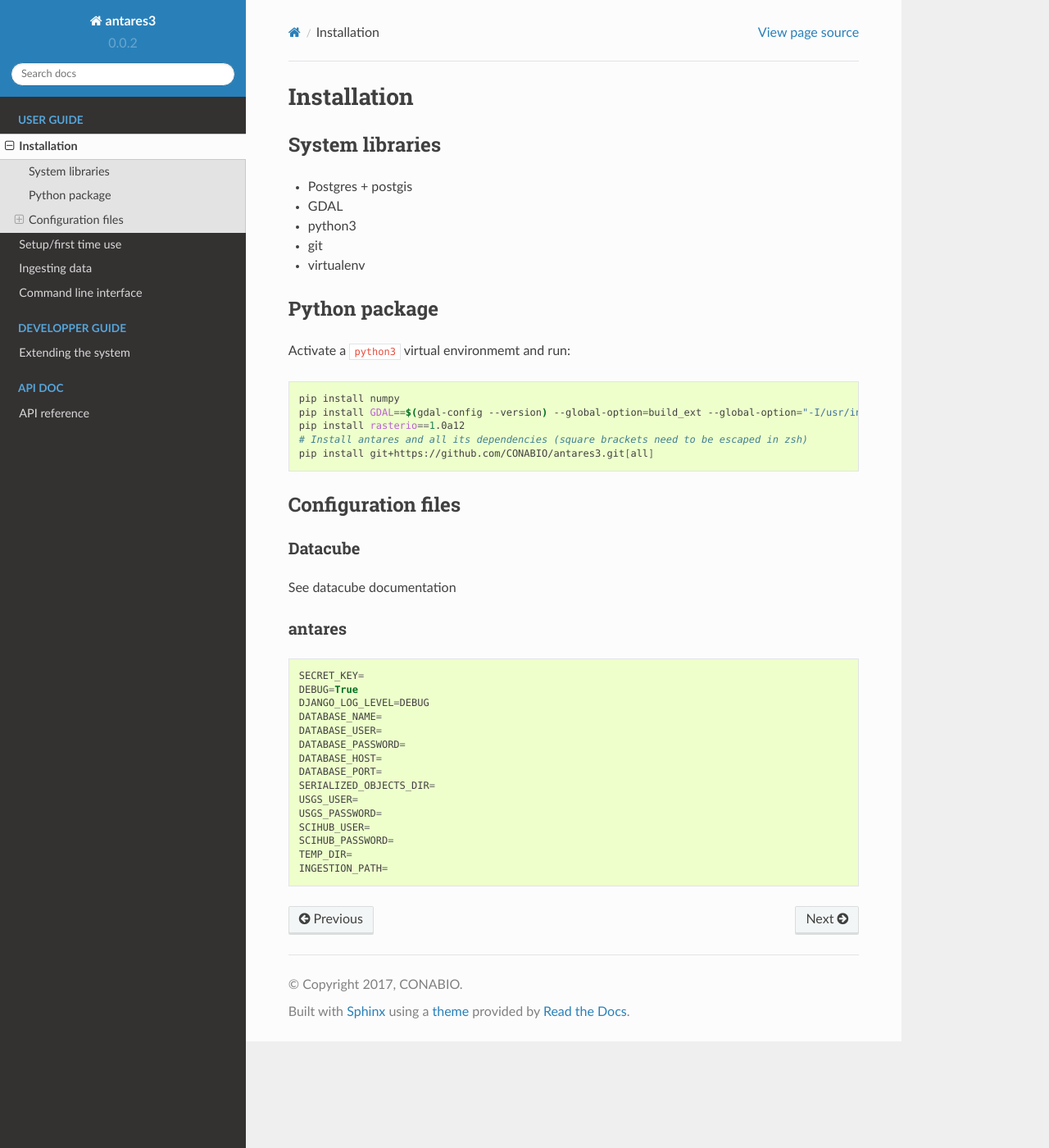
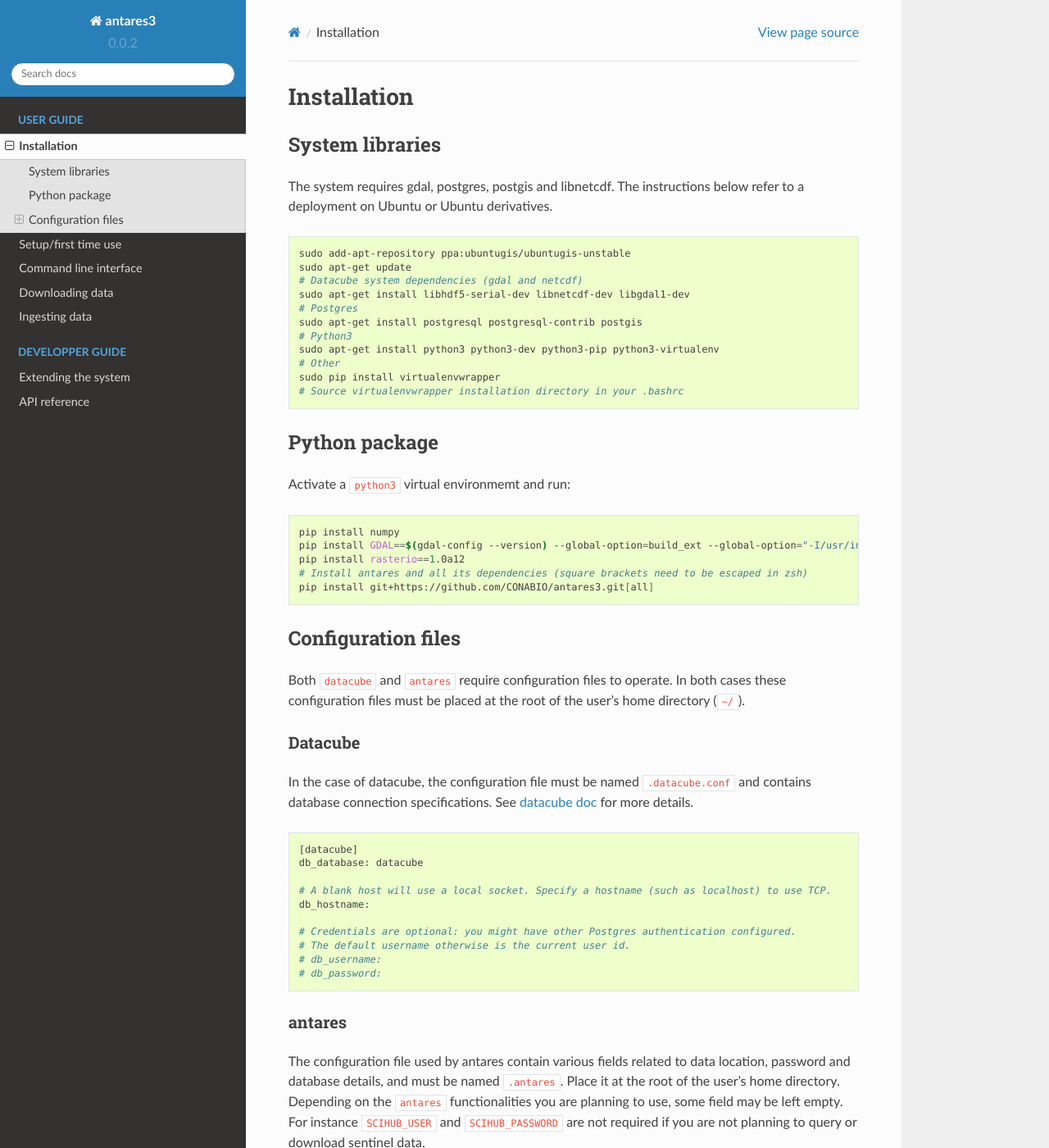
Before and after one commit to CONABIO/antares3, a Sphinx documentation site: the page built from docs/install.rst, in a window 1280 px wide and 1400 px high. Shown: the whole window at 82% size. Built offline with Sphinx 7.4.7 and the Read the Docs theme 2.0.0, drawn with Linux system fonts in a browser that asks for light colours; some of the changed text lies outside the part shown.

Commit message:
More documentation

```diff
--- a/docs/cli.rst
+++ b/docs/cli.rst
@@ -2,4 +2,7 @@
 Command line interface
 **********************
 
-All command line interface start with the prefix ``antares``. Simply running ``antares`` in a terminal will give a list of all available commands.
+All command line interface start with the prefix ``antares``. Simply running ``antares`` in a terminal will give a list of all available commands. Detailed help of each command line can be accessed by running ``antares command_line --help``. For instance running ``antares model_fit --help`` returns:
+
+
+.. program-output:: antares model_fit --help
--- a/docs/ingest.rst
+++ b/docs/ingest.rst
@@ -1,6 +1,8 @@
 **************
 Ingesting data
 **************
+
+Running large scale workflows requires that the data be ingested in the datacube. Ingested collections are reprojected to a common grid whose characteristics is defined by the user (coordinate reference system, resolution, tiling). The example below consists of ingesting a Surface reflectance Landsat 8 data downloaded from the espa platform.
 
 Landsat 8 example
 =================
--- a/docs/install.rst
+++ b/docs/install.rst
@@ -5,11 +5,22 @@ Installation
 System libraries
 ================
 
-- Postgres + postgis
-- GDAL
-- python3
-- git
-- virtualenv
+The system requires gdal, postgres, postgis and libnetcdf. The instructions below refer to a deployment on Ubuntu or Ubuntu derivatives.
+
+.. code-block:: bash
+
+    sudo add-apt-repository ppa:ubuntugis/ubuntugis-unstable
+    sudo apt-get update
+    # Datacube system dependencies (gdal and netcdf)
+    sudo apt-get install libhdf5-serial-dev libnetcdf-dev libgdal1-dev
+    # Postgres
+    sudo apt-get install postgresql postgresql-contrib postgis
+    # Python3
+    sudo apt-get install python3 python3-dev python3-pip python3-virtualenv
+    # Other
+    sudo pip install virtualenvwrapper
+    # Source virtualenvwrapper installation directory in your .bashrc
+
 
 Python package
 ==============
@@ -29,13 +40,30 @@ Activate a ``python3`` virtual environmemt and run:
 Configuration files
 ===================
 
+Both ``datacube`` and ``antares`` require configuration files to operate. In both cases these configuration files must be placed at the root of the user's home directory (``~/``).
+
 Datacube
 --------
 
-See datacube documentation
+In the case of datacube, the configuration file must be named ``.datacube.conf`` and contains database connection specifications. See `datacube doc <http://datacube-core.readthedocs.io/en/stable/ops/db_setup.html#create-configuration-file>`_ for more details.
+
+::
+
+    [datacube]
+    db_database: datacube
+
+    # A blank host will use a local socket. Specify a hostname (such as localhost) to use TCP.
+    db_hostname:
+
+    # Credentials are optional: you might have other Postgres authentication configured.
+    # The default username otherwise is the current user id.
+    # db_username:
+    # db_password:
 
 antares
 -------
+
+The configuration file used by antares contain various fields related to data location, password and database details, and must be named ``.antares``. Place it at the root of the user's home directory. Depending on the ``antares`` functionalities you are planning to use, some field may be left empty. For instance ``SCIHUB_USER`` and ``SCIHUB_PASSWORD`` are not required if you are not planning to query or download sentinel data.
 
 ::
 
--- a/docs/setup.rst
+++ b/docs/setup.rst
@@ -22,8 +22,13 @@ Check that datacube is properly setup by running
 Antares
 =======
 
+Antares setup consists of enabling the postgis extension for the database, setting up the database schemas, ingesting country borders in a table and deploy the configuration files specific to each dataset.
+
 .. code-block:: bash
 
+	# Replace yourdatabase by the name of the database
+	psql -d yourdatabase -c "CREATE EXTENSION postgis;"
+	antares init
     antares conf_setup
 
 This will create a ``madmex`` directory under ``~/.config/`` where ingestion files for all different suported dataset will be stored.
```
Also changed, not shown: other parts of docs/install.rst (+1 -0 lines), docs/download.rst (added, +8 -0 lines), docs/extend.rst (+14 -0 lines), docs/index.rst (+5 -9 lines), docs/introduction.rst (deleted, +0 -20 lines).
